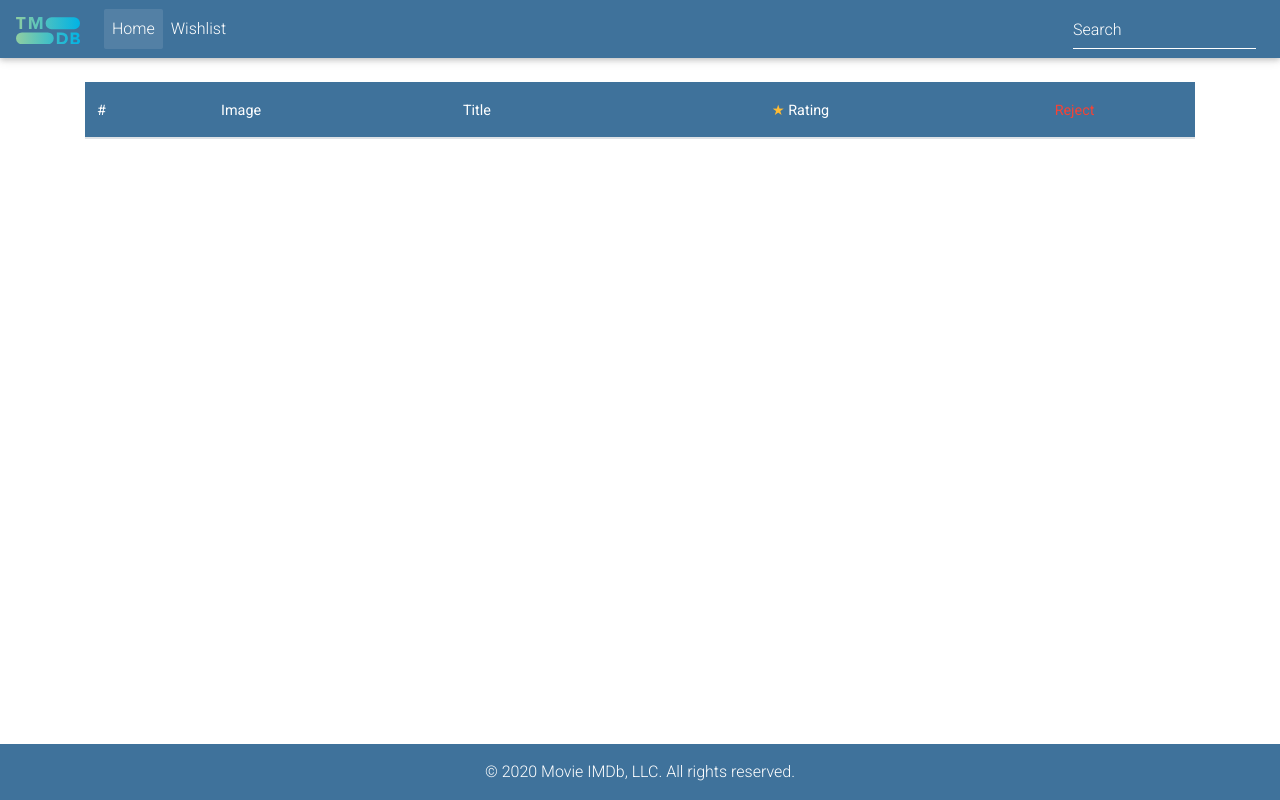
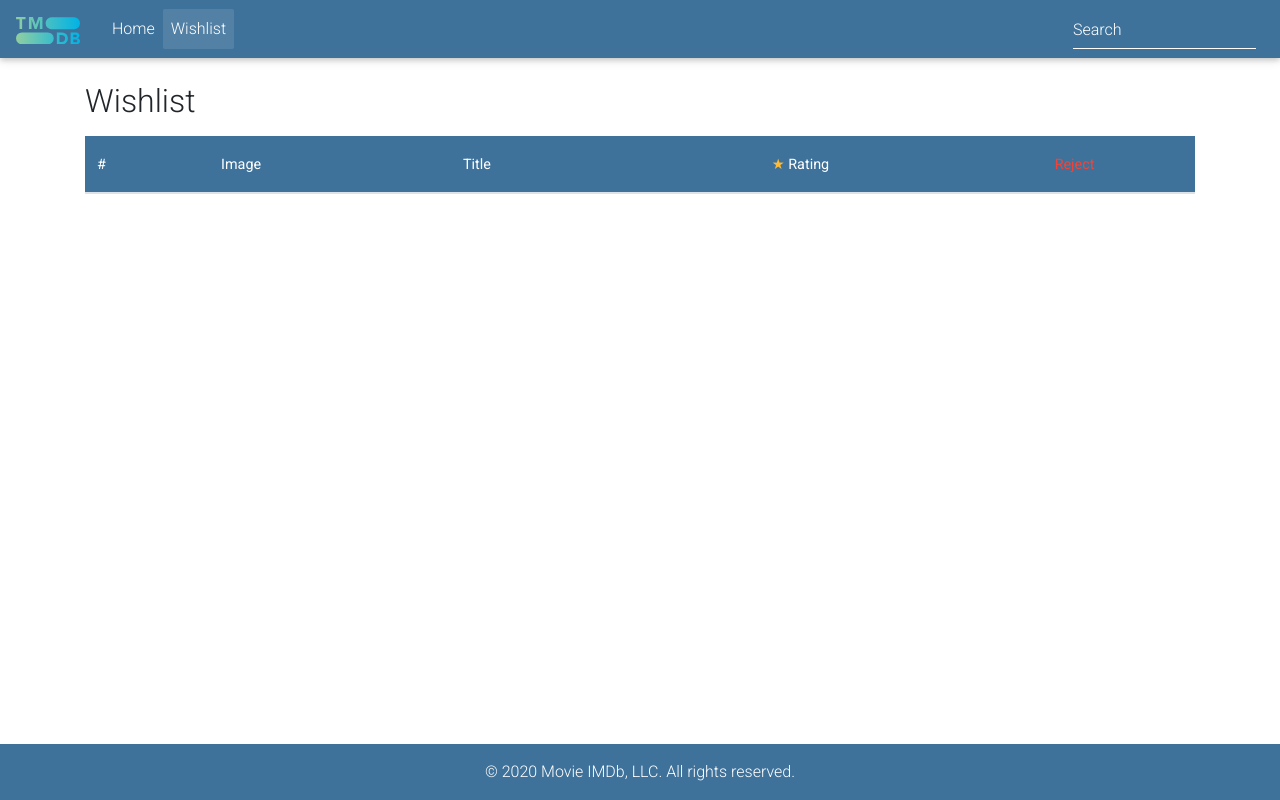
Before and after one commit to asovacloud/movie-imdb, a React (Create React App) app: page /wishlist in a window 1280 px wide. Built offline with nearby package versions, Linux system fonts and the light colour scheme; no server answers.

Commit message:
feat(Movie IMDb): Add active to the link

```diff
--- a/src/components/app/app.js
+++ b/src/components/app/app.js
@@ -13,12 +13,15 @@ import './app.css';
 
 export default class App extends Component {
 
+  thisMovieWishlist = window.localStorage.getItem('movieWishlist')
+    ? JSON.parse(window.localStorage.getItem('movieWishlist')) : [];
+
   state = {
     movieData: [],
     totalPages: 0,
     currentPage: 1,
     sort_by: 'popularity.desc',
-    movieWishlist: [],
+    movieWishlist: this.thisMovieWishlist,
   }
 
   componentDidMount() {
@@ -40,6 +43,7 @@ export default class App extends Component {
       const newMovieWishlist = state.movieWishlist.filter(movie => {
         return movie.id !== id;
       });
+      window.localStorage.setItem('movieWishlist', JSON.stringify(newMovieWishlist));
       return {
         movieWishlist: newMovieWishlist,
       }
@@ -49,6 +53,7 @@ export default class App extends Component {
   addMovieWishlist = data => {
     this.setState(state => {
       const newMovieWishlist = [...state.movieWishlist, ...data];
+      window.localStorage.setItem('movieWishlist', JSON.stringify(newMovieWishlist));
       return { movieWishlist: newMovieWishlist, }
     });
   }
@@ -62,6 +67,7 @@ export default class App extends Component {
       <Router>
         <Header wishlistCount={ movieWishlist.length } />
         <Switch>
+          <>
             <MDBContainer>
               <Route
                 path="/"
@@ -84,6 +90,7 @@ export default class App extends Component {
                 <NotFound />
               </Route>
             </MDBContainer>
+          </>
         </Switch>
         <Footer />
       </Router>
--- a/src/components/card-items-list/card-items-list.js
+++ b/src/components/card-items-list/card-items-list.js
@@ -7,8 +7,10 @@ import {
   MDBPageNav,
 } from 'mdbreact';
 import CardItem from '../card-item';
+import Spinner from '../spinner';
 
 import './card-items-list.css';
+import Sidebar from "../sidebar";
 
 const CardItemsList = props => {
   const {
@@ -18,11 +20,8 @@ const CardItemsList = props => {
     movieWishlist,
   } = props;
   const movieWishlistIndexList = movieWishlist.map(movie => movie.id);
-  return (
-    <MDBCol size="9" className="card-items-list">
-      <MDBRow>
-        {
-          movieData.map(({ id, poster_path: imgUrl, overview, title, vote_average: voteAverage }) => {
+
+  const content = movieData.map(({ id, poster_path: imgUrl, overview, title, vote_average: voteAverage }) => {
     const wishlistData = movieData.filter(movie => movie.id === id);
     const hasWishlist = (movieWishlistIndexList.indexOf(id)) !== -1;
     return (
@@ -37,12 +36,16 @@ const CardItemsList = props => {
         hasWishlist={ hasWishlist }
       />
     );
-          })
-        }
+  });
+
+  return (
+    <MDBCol size="9" className="card-items-list">
+      <MDBRow>
+        { movieData.length > 0 ? content : <Spinner /> }
       </MDBRow>
 
       <MDBRow>
-      <MDBPagination color="blue" className="mt-3 ml-0 mr-0 mb-0">
+      <MDBPagination color="blue" className="mt-3 ml-0 mr-0 mb-3">
         <MDBPageItem disabled>
           <MDBPageNav aria-label="Previous">
             <span aria-hidden="true">&laquo;</span>
--- a/src/components/header/header.css
+++ b/src/components/header/header.css
@@ -13,6 +13,10 @@
   border-radius: 0.125rem;
 }
 
+.header .nav-link.active {
+  background-color: rgba(255,255,255,0.1);
+}
+
 .header .badge {
   margin: 0 0 0 0 !important;
   position: relative;
--- a/src/components/header/header.js
+++ b/src/components/header/header.js
@@ -34,11 +34,11 @@ const addBage = wishlistCount ? <MDBBadge color="danger" className="ml-2">{ wish
       <MDBNavbarToggler onClick={this.toggleCollapse} />
       <MDBCollapse id="navbarCollapse3" isOpen={this.state.isOpen} navbar>
         <MDBNavbarNav left>
-          <MDBNavItem active>
-            <MDBNavLink to="/">Home</MDBNavLink>
+          <MDBNavItem>
+            <MDBNavLink exact to="/">Home</MDBNavLink>
           </MDBNavItem>
           <MDBNavItem>
-            <MDBNavLink to="/wishlist">Wishlist { addBage }</MDBNavLink>
+            <MDBNavLink exact to="/wishlist">Wishlist { addBage }</MDBNavLink>
           </MDBNavItem>
         </MDBNavbarNav>
         <MDBNavbarNav right>
--- a/src/components/main-title/main-title.js
+++ b/src/components/main-title/main-title.js
@@ -6,11 +6,11 @@ import {
 
 import './main-title.css';
 
-const MainTitle = () => {
+const MainTitle = ({ title }) => {
   return (
     <MDBRow>
       <MDBCol size="12">
-        <h2 className="mb-3">Films</h2>
+        <h2 className="mb-3">{ title }</h2>
       </MDBCol>
     </MDBRow>
   );
--- /dev/null
+++ b/src/components/spinner/index.js
@@ -0,0 +1,3 @@
+import Spinner from './spinner';
+
+export default Spinner;
--- /dev/null
+++ b/src/components/spinner/spinner.css
@@ -0,0 +1,13 @@
+.spinner-box {
+    width: 100%;
+    height: 200px;
+    display: flex;
+    align-items: center;
+    justify-content: center;
+}
+
+.spinner-box .spinner-grow {
+    width: 5rem;
+    height: 5rem;
+    color: #3f729b !important;
+}
--- /dev/null
+++ b/src/components/spinner/spinner.js
@@ -0,0 +1,15 @@
+import React from 'react';
+
+import './spinner.css';
+
+const Spinner = () => {
+  return (
+    <div className="spinner-box">
+      <div className="spinner-grow text-primary" role="status">
+        <span className="sr-only">Loading...</span>
+      </div>
+    </div>
+  );
+}
+
+export default Spinner;
--- a/src/components/wishlist-content/wishlist-content.js
+++ b/src/components/wishlist-content/wishlist-content.js
@@ -4,11 +4,7 @@ import { MDBBtn, MDBTableBody } from 'mdbreact';
 import './wishlist-content.css';
 
 const WishlistContent = ({ movieWishlist, removeMovieWishlist }) => {
-
-  return (
-    <MDBTableBody>
-      {
-        movieWishlist.map(({
+  const content = movieWishlist.map(({
     id,
     poster_path,
     title,
@@ -42,8 +38,10 @@ const WishlistContent = ({ movieWishlist, removeMovieWishlist }) => {
           </td>
         </tr>
       );
-        })
-      }
+    });
+  return (
+    <MDBTableBody>
+      { content }
     </MDBTableBody>
   );
 };
--- a/src/pages/home.js
+++ b/src/pages/home.js
@@ -12,7 +12,7 @@ const Home = ({
               }) => {
   return (
     <>
-      <MainTitle />
+      <MainTitle title="Films" />
       <MDBRow>
         <Sidebar />
         <CardItemsList
--- a/src/pages/wishlist.js
+++ b/src/pages/wishlist.js
@@ -2,11 +2,13 @@ import React from 'react';
 import { MDBTable} from 'mdbreact';
 import WishlistHeader from '../components/wishlist-header';
 import WishlistContent from '../components/wishlist-content';
+import MainTitle from '../components/main-title';
 
 const Wishlist = ({ movieWishlist, removeMovieWishlist }) => {
 
   return (
     <div className="wishlist">
+      <MainTitle title="Wishlist" />
       <MDBTable responsive>
         <WishlistHeader />
         <WishlistContent
```
Also changed, not shown: src/components/card-items-list/card-items-list.css (line endings or trailing spaces). Lines whose indentation alone changed are shown as unchanged.
